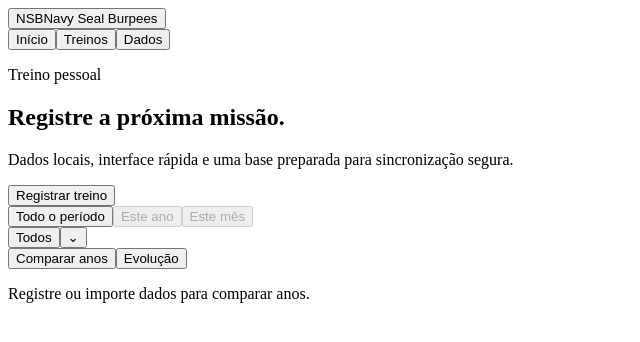
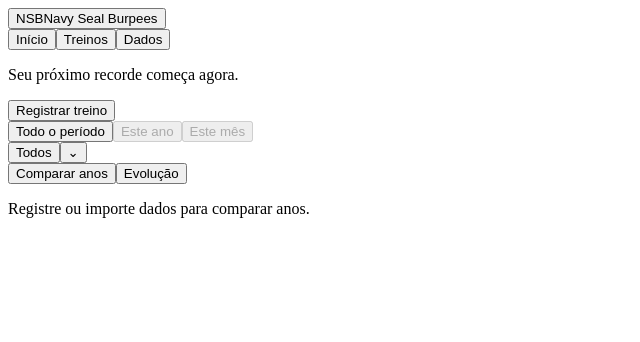
Before and after one commit to Santana-DS/NSB, a React (Vite) app: page / in a window 1280 px wide. Shown: the top 342 px of the page, without its empty margins (0-640 px from the left). Built offline with nearby package versions, Linux system fonts and the light colour scheme; the HTML template or start-up script is replaced by a standard one.

Commit message:
refactor: compact home dashboard header

```diff
--- a/src/App.tsx
+++ b/src/App.tsx
@@ -190,11 +190,11 @@ export default function App() {
       </header>
 
       {screen === 'home' && (
-        <section className="content" aria-labelledby="home-title">
-          <p className="eyebrow">Treino pessoal</p>
-          <h1 id="home-title">Registre a próxima missão.</h1>
-          <p className="lead">Dados locais, interface rápida e uma base preparada para sincronização segura.</p>
-          <button className="primary-action" onClick={openNewWorkout}>Registrar treino</button>
+        <section className="content home-content" aria-labelledby="home-title">
+          <div className="home-intro">
+            <p id="home-title">Seu próximo recorde começa agora.</p>
+            <button className="primary-action" onClick={openNewWorkout}>Registrar treino</button>
+          </div>
 
           {saveStatus && <p className="success-message" role="status">{saveStatus}</p>}
 
--- a/src/styles.css
+++ b/src/styles.css
@@ -11,6 +11,7 @@ nav { display: flex; gap: .25rem; }
 .nav-link, .text-button, .back-button { border: 0; background: transparent; color: #4c5d67; padding: .5rem .65rem; }
 .nav-link.active { color: #0d2c3d; font-weight: 700; }
 .content { max-width: 960px; margin: 0 auto; padding: 3.25rem 1.5rem 4rem; }
+.home-content { padding-top: 1.5rem; }.home-intro { display: flex; align-items: center; justify-content: space-between; gap: 1rem; margin-bottom: .75rem; }.home-intro p { margin: 0; color: #17303d; font-size: clamp(1.1rem, 3vw, 1.35rem); font-weight: 700; letter-spacing: -.02em; }
 .eyebrow { margin: 0 0 .5rem; color: #50776b; font-weight: 700; font-size: .78rem; letter-spacing: .09em; text-transform: uppercase; }
 h1 { max-width: 650px; margin: 0; color: #0c2635; font-size: clamp(2rem, 5vw, 3.6rem); line-height: 1.08; letter-spacing: -.045em; }
 h2 { margin: 0; color: #17303d; font-size: 1.25rem; }
@@ -77,4 +78,4 @@ textarea { resize: vertical; }
 .remove-button { border: 0; background: transparent; color: #9a3443; padding: .4rem; }
 .set-total { margin-top: .75rem !important; }.set-total.valid { color: #147050; }.notes-field { display: block; margin: 1.75rem 0; }
 .sr-only { position: absolute; width: 1px; height: 1px; padding: 0; margin: -1px; overflow: hidden; clip: rect(0, 0, 0, 0); white-space: nowrap; border: 0; }
-@media (max-width: 640px) { .app-header { padding: 1rem; align-items: center; gap: .35rem; }.brand { flex: 0 1 auto; gap: .4rem; font-size: .9rem; }.brand-mark { width: 2rem; height: 2rem; }.app-header nav { min-width: 0; flex: 0 0 auto; flex-wrap: nowrap; gap: 0; white-space: nowrap; }.nav-link { padding: .4rem .35rem; font-size: .9rem; }.content { padding: 2.5rem 1rem; }.summary-grid { grid-template-columns: 1fr; gap: 1.25rem; }.target-grid { grid-template-columns: repeat(3, 1fr); }.field-grid { grid-template-columns: 1fr; }.timer-section { align-items: flex-start; flex-direction: column; }.set-row { grid-template-columns: 1fr 4rem auto 4rem; }.remove-button { grid-column: 1 / -1; justify-self: start; padding-left: 0; }.workout-list li { align-items: flex-start; }.workout-actions { align-items: flex-end; flex-direction: column; }.undo-toast { width: calc(100% - 2rem); justify-content: space-between; } }
+@media (max-width: 640px) { .app-header { padding: 1rem; align-items: center; gap: .35rem; }.brand { flex: 0 1 auto; gap: .4rem; font-size: .9rem; }.brand-mark { width: 2rem; height: 2rem; }.app-header nav { min-width: 0; flex: 0 0 auto; flex-wrap: nowrap; gap: 0; white-space: nowrap; }.nav-link { padding: .4rem .35rem; font-size: .9rem; }.content { padding: 2.5rem 1rem; }.home-content { padding-top: 1.25rem; }.home-intro { margin-bottom: .5rem; }.home-intro p { font-size: 1.05rem; }.home-intro .primary-action { padding: .65rem .75rem; white-space: nowrap; }.summary-grid { grid-template-columns: 1fr; gap: 1.25rem; }.target-grid { grid-template-columns: repeat(3, 1fr); }.field-grid { grid-template-columns: 1fr; }.timer-section { align-items: flex-start; flex-direction: column; }.set-row { grid-template-columns: 1fr 4rem auto 4rem; }.remove-button { grid-column: 1 / -1; justify-self: start; padding-left: 0; }.workout-list li { align-items: flex-start; }.workout-actions { align-items: flex-end; flex-direction: column; }.undo-toast { width: calc(100% - 2rem); justify-content: space-between; } }
```
